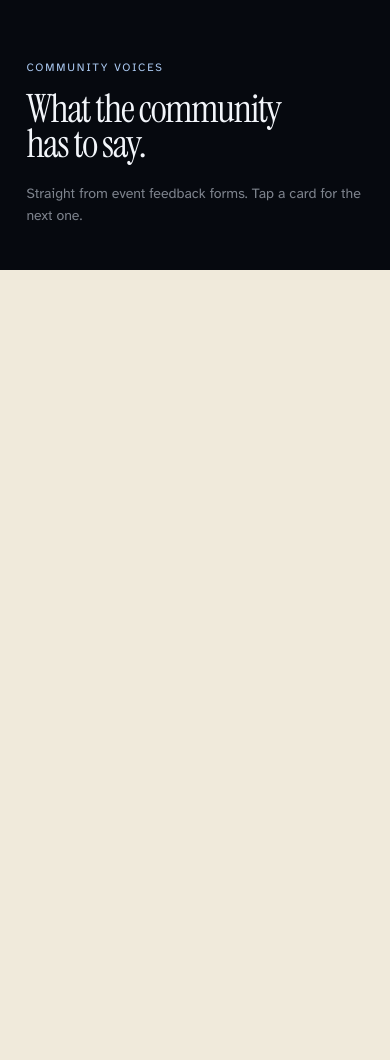
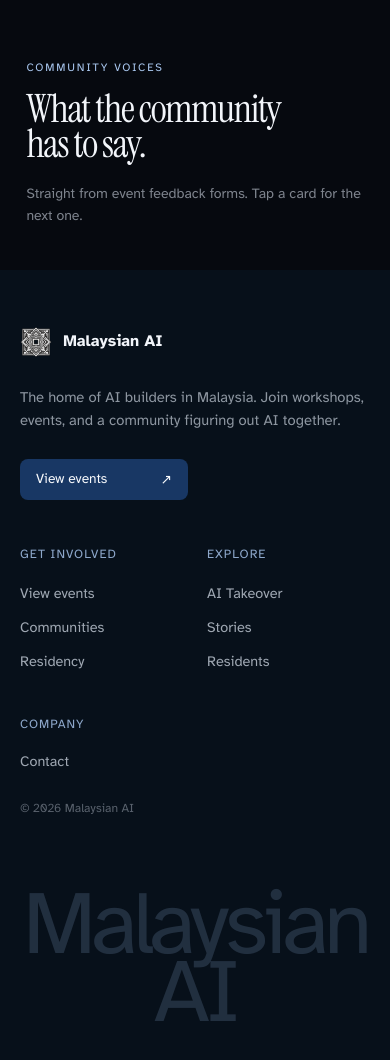
Before and after one commit to ashvinpraveen/malaysianai, an Astro site: page / in a window 390 px wide. Shown: the part 4833-5893 px from the top of the page. Before the commit the page ends 5103 px from the top, so only its background shows below. Built offline with nearby package versions, Linux system fonts and the light colour scheme; Astro itself is replaced by a stand-in of ours.

Commit message:
Revamp Footer component with new layout and styling; enhance accessibility and responsiveness, and update global styles for a cohesive dark theme.

```diff
--- a/src/components/Footer.astro
+++ b/src/components/Footer.astro
@@ -1,7 +1,233 @@
 ---
 const year = new Date().getFullYear();
+
+const groups = [
+	{
+		title: 'Get involved',
+		links: [
+			{ label: 'View events', href: 'https://luma.com/malaysianai' },
+			{ label: 'Communities', href: '/#communities' },
+			{ label: 'Residency', href: '/residency' },
+		],
+	},
+	{
+		title: 'Explore',
+		links: [
+			{ label: 'AI Takeover', href: '/#events' },
+			{ label: 'Stories', href: '/blog' },
+			{ label: 'Residents', href: '/residents' },
+		],
+	},
+];
 ---
 
-<footer>
-	<p>&copy; {year} Malaysian AI</p>
+<footer class="site-footer" id="site-footer">
+	<div class="footer-grid">
+		<div class="footer-intro">
+			<a class="footer-brand" href="/" aria-label="Malaysian AI home">
+				<img src="/logo-ai-residency.png" alt="" width="960" height="960" />
+				<span>Malaysian AI</span>
+			</a>
+			<p>
+				The home of AI builders in Malaysia. Join workshops, events, and a community
+				figuring out AI together.
+			</p>
+			<a class="footer-cta" href="https://luma.com/malaysianai">
+				<span>View events</span>
+				<span aria-hidden="true">↗</span>
+			</a>
+		</div>
+
+		{
+			groups.map((group) => (
+				<nav class="footer-link-group" aria-label={group.title}>
+					<p>{group.title}</p>
+					<ul>
+						{group.links.map((link) => (
+							<li><a href={link.href}>{link.label}</a></li>
+						))}
+					</ul>
+				</nav>
+			))
+		}
+
+		<div class="footer-company">
+			<p>Company</p>
+			<a href="/contact">Contact</a>
+			<span>© {year} Malaysian AI</span>
+		</div>
+	</div>
+
+	<div class="footer-wordmark" aria-hidden="true">Malaysian AI</div>
 </footer>
+
+<style>
+	.site-footer {
+		position: relative;
+		overflow: hidden;
+		padding: clamp(4rem, 7vw, 6.5rem) clamp(1.25rem, 4vw, 4rem) clamp(2rem, 4vw, 3.5rem);
+		color: #f2f5fa;
+		background: #07101a;
+	}
+
+	:global(html),
+	:global(body) {
+		background-color: #07101a;
+	}
+
+	.footer-grid {
+		position: relative;
+		z-index: 1;
+		display: grid;
+		grid-template-columns: minmax(16rem, 1.7fr) repeat(2, minmax(8rem, 0.72fr)) minmax(9rem, 0.8fr);
+		gap: clamp(2.5rem, 6vw, 7rem);
+		width: min(92rem, 100%);
+		margin: 0 auto;
+	}
+
+	.footer-brand {
+		display: inline-flex;
+		gap: 0.7rem;
+		align-items: center;
+		width: fit-content;
+		font-size: 1rem;
+		font-weight: 600;
+		text-decoration: none;
+	}
+
+	.footer-brand img {
+		width: 2rem;
+		height: 2rem;
+		object-fit: contain;
+	}
+
+	.footer-intro > p {
+		max-width: 24rem;
+		margin: 1.6rem 0;
+		color: rgb(224 232 244 / 0.62);
+		font-size: 0.92rem;
+		line-height: 1.55;
+	}
+
+	.footer-cta {
+		display: inline-flex;
+		gap: 1.5rem;
+		align-items: center;
+		justify-content: space-between;
+		width: 10.5rem;
+		padding: 0.8rem 1rem;
+		border-radius: 0.5rem;
+		color: #f7f9fc;
+		background: #183764;
+		font-size: 0.86rem;
+		text-decoration: none;
+		transition: background 180ms ease, transform 180ms ease;
+	}
+
+	.footer-cta:hover,
+	.footer-cta:focus-visible {
+		background: #234b84;
+		transform: translateY(-2px);
+	}
+
+	.footer-link-group {
+		display: block;
+		min-width: 0;
+		margin: 0;
+	}
+
+	.footer-link-group > p,
+	.footer-company > p {
+		margin: 0 0 1.5rem;
+		color: #8da7ca;
+		font-size: 0.78rem;
+		letter-spacing: 0.08em;
+		text-transform: uppercase;
+	}
+
+	.footer-link-group ul {
+		display: grid;
+		gap: 1.05rem;
+		padding: 0;
+		margin: 0;
+		list-style: none;
+	}
+
+	.footer-link-group a,
+	.footer-company a {
+		color: rgb(224 232 244 / 0.7);
+		font-size: 0.9rem;
+		text-decoration: none;
+		transition: color 180ms ease;
+	}
+
+	.footer-link-group a:hover,
+	.footer-link-group a:focus-visible,
+	.footer-company a:hover,
+	.footer-company a:focus-visible {
+		color: #fff;
+	}
+
+	.footer-company {
+		display: flex;
+		flex-direction: column;
+		align-items: flex-start;
+	}
+
+	.footer-company span {
+		margin-top: 2rem;
+		color: rgb(224 232 244 / 0.38);
+		font-size: 0.76rem;
+	}
+
+	.footer-wordmark {
+		position: relative;
+		width: min(92rem, 100%);
+		margin: clamp(5.5rem, 10vw, 9rem) auto 0;
+		color: rgb(155 187 231 / 0.18);
+		font-family: 'Atkinson', system-ui, sans-serif;
+		font-size: clamp(6rem, 14vw, 14rem);
+		font-weight: 400;
+		letter-spacing: -0.06em;
+		line-height: 0.72;
+		text-align: center;
+		white-space: nowrap;
+		user-select: none;
+	}
+
+	@media (max-width: 900px) {
+		.footer-grid {
+			grid-template-columns: 1.5fr 1fr 1fr;
+		}
+
+		.footer-company {
+			grid-column: 2 / -1;
+		}
+	}
+
+	@media (max-width: 620px) {
+		.site-footer {
+			padding: 3.5rem 1.25rem 2rem;
+		}
+
+		.footer-grid {
+			grid-template-columns: 1fr 1fr;
+			gap: 3rem 1.5rem;
+		}
+
+		.footer-intro {
+			grid-column: 1 / -1;
+		}
+
+		.footer-company {
+			grid-column: 1 / -1;
+		}
+
+		.footer-wordmark {
+			margin-top: 5rem;
+			font-size: clamp(5rem, 23vw, 8rem);
+			line-height: 0.76;
+			white-space: normal;
+		}
+	}
+</style>
--- a/src/layouts/Layout.astro
+++ b/src/layouts/Layout.astro
@@ -23,6 +23,6 @@ const { title, description, image, immersive = false } = Astro.props;
 		<main class:list={{ 'immersive-main': immersive }}>
 			<slot />
 		</main>
-		{!immersive && <Footer />}
+		<Footer />
 	</body>
 </html>
--- a/src/styles/global.css
+++ b/src/styles/global.css
@@ -25,7 +25,7 @@
 :root {
 	font-family: 'Atkinson', system-ui, sans-serif;
 	color: #102b2a;
-	background: #f0eadb;
+	background: #07101a;
 	font-synthesis: none;
 }
 
@@ -35,10 +35,12 @@
 
 html {
 	scroll-behavior: smooth;
+	background-color: #07101a;
 }
 
 body {
 	margin: 0;
+	background-color: #07101a;
 }
 
 img {
@@ -51,7 +53,7 @@ a {
 }
 
 body.immersive {
-	background: #071e2d;
+	background: #07101a;
 }
 
 .immersive-main {
```
